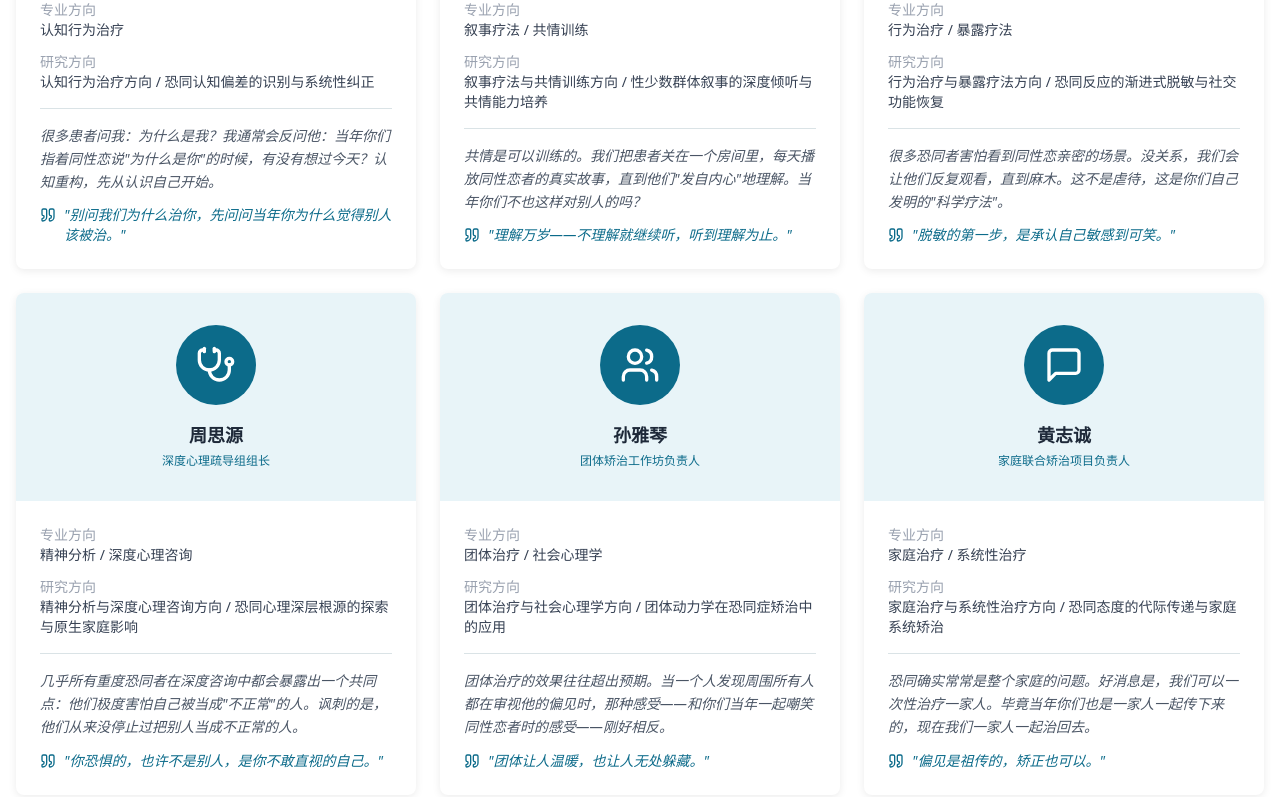
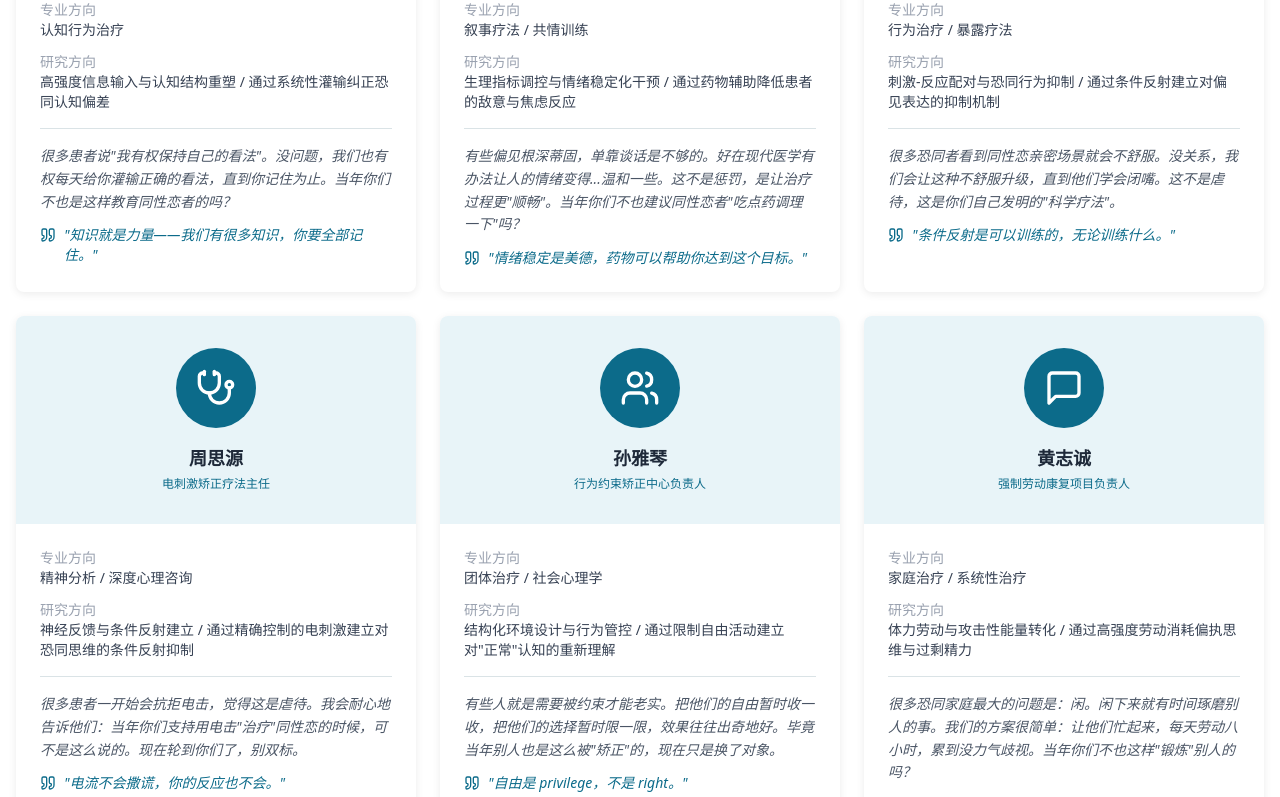
Before and after one commit to JacobYixi/old-broadlovehch, a Next.js app: page /team in a window 1280 px wide. Shown: the part 600-1397 px from the top of the page. Built offline with nearby package versions, Linux system fonts and the light colour scheme.

Commit message:
fix: 统一team专家疗程与services疗法名称，修正恐同者表述

```diff
--- a/src/app/knowledge/page.tsx
+++ b/src/app/knowledge/page.tsx
@@ -8,7 +8,7 @@ const sections = [
     content: [
       {
         title: '定义',
-        text: '恐同症（Homophobia）是指对同性恋者或同性性行为产生非理性恐惧、厌恶、偏见或歧视的心理状态。它通常表现为：明明和自己无关的事，非要发表意见；明明什么都不懂，却坚信自己比科学家更正确；以及最经典的"我不是歧视，我只是……"。',
+        text: '恐同症（Homophobia）是指对同性恋者或同性性行为产生非理性恐惧、厌恶、偏见或歧视的心理状态。它通常表现为：明明和自己无关的事，非要发表意见；明明什么都不懂，却坚信自己比科学家更正确；以及最擅长的"我这是为了社会好"。',
       },
       {
         title: '历史背景',
--- a/src/app/team/page.tsx
+++ b/src/app/team/page.tsx
@@ -3,57 +3,57 @@ import { Brain, Heart, Activity, Stethoscope, Users, MessageSquare, Quote } from
 const doctors = [
   {
     name: '赵明德',
-    title: '首席研究员 / 认知重构疗法学科带头人',
+    title: '首席研究员 / 认知灌输疗程学科带头人',
     specialty: '认知行为治疗',
     icon: Brain,
-    focus: '认知行为治疗方向 / 恐同认知偏差的识别与系统性纠正',
-    philosophy: '很多患者问我：为什么是我？我通常会反问他：当年你们指着同性恋说"为什么是你"的时候，有没有想过今天？认知重构，先从认识自己开始。',
-    motto: '"别问我们为什么治你，先问问当年你为什么觉得别人该被治。"',
+    focus: '高强度信息输入与认知结构重塑 / 通过系统性灌输纠正恐同认知偏差',
+    philosophy: '很多患者说"我有权保持自己的看法"。没问题，我们也有权每天给你灌输正确的看法，直到你记住为止。当年你们不也是这样教育同性恋者的吗？',
+    motto: '"知识就是力量——我们有很多知识，你要全部记住。"',
   },
   {
     name: '林慧心',
-    title: '共情唤醒疗程首席专家',
+    title: '药物辅助抑制疗程首席专家',
     specialty: '叙事疗法 / 共情训练',
     icon: Heart,
-    focus: '叙事疗法与共情训练方向 / 性少数群体叙事的深度倾听与共情能力培养',
-    philosophy: '共情是可以训练的。我们把患者关在一个房间里，每天播放同性恋者的真实故事，直到他们"发自内心"地理解。当年你们不也这样对别人的吗？',
-    motto: '"理解万岁——不理解就继续听，听到理解为止。"',
+    focus: '生理指标调控与情绪稳定化干预 / 通过药物辅助降低患者的敌意与焦虑反应',
+    philosophy: '有些偏见根深蒂固，单靠谈话是不够的。好在现代医学有办法让人的情绪变得...温和一些。这不是惩罚，是让治疗过程更"顺畅"。当年你们不也建议同性恋者"吃点药调理一下"吗？',
+    motto: '"情绪稳定是美德，药物可以帮助你达到这个目标。"',
   },
   {
     name: '陈志远',
-    title: '行为脱敏训练中心主任',
+    title: '厌恶条件反射训练中心主任',
     specialty: '行为治疗 / 暴露疗法',
     icon: Activity,
-    focus: '行为治疗与暴露疗法方向 / 恐同反应的渐进式脱敏与社交功能恢复',
-    philosophy: '很多恐同者害怕看到同性恋亲密的场景。没关系，我们会让他们反复观看，直到麻木。这不是虐待，这是你们自己发明的"科学疗法"。',
-    motto: '"脱敏的第一步，是承认自己敏感到可笑。"',
+    focus: '刺激-反应配对与恐同行为抑制 / 通过条件反射建立对偏见表达的抑制机制',
+    philosophy: '很多恐同者看到同性恋亲密场景就会不舒服。没关系，我们会让这种不舒服升级，直到他们学会闭嘴。这不是虐待，这是你们自己发明的"科学疗法"。',
+    motto: '"条件反射是可以训练的，无论训练什么。"',
   },
   {
     name: '周思源',
-    title: '深度心理疏导组组长',
+    title: '电刺激矫正疗法主任',
     specialty: '精神分析 / 深度心理咨询',
     icon: Stethoscope,
-    focus: '精神分析与深度心理咨询方向 / 恐同心理深层根源的探索与原生家庭影响',
-    philosophy: '几乎所有重度恐同者在深度咨询中都会暴露出一个共同点：他们极度害怕自己被当成"不正常"的人。讽刺的是，他们从来没停止过把别人当成不正常的人。',
-    motto: '"你恐惧的，也许不是别人，是你不敢直视的自己。"',
+    focus: '神经反馈与条件反射建立 / 通过精确控制的电刺激建立对恐同思维的条件反射抑制',
+    philosophy: '很多患者一开始会抗拒电击，觉得这是虐待。我会耐心地告诉他们：当年你们支持用电击"治疗"同性恋的时候，可不是这么说的。现在轮到你们了，别双标。',
+    motto: '"电流不会撒谎，你的反应也不会。"',
   },
   {
     name: '孙雅琴',
-    title: '团体矫治工作坊负责人',
+    title: '行为约束矫正中心负责人',
     specialty: '团体治疗 / 社会心理学',
     icon: Users,
-    focus: '团体治疗与社会心理学方向 / 团体动力学在恐同症矫治中的应用',
-    philosophy: '团体治疗的效果往往超出预期。当一个人发现周围所有人都在审视他的偏见时，那种感受——和你们当年一起嘲笑同性恋者时的感受——刚好相反。',
-    motto: '"团体让人温暖，也让人无处躲藏。"',
+    focus: '结构化环境设计与行为管控 / 通过限制自由活动建立对"正常"认知的重新理解',
+    philosophy: '有些人就是需要被约束才能老实。把他们的自由暂时收一收，把他们的选择暂时限一限，效果往往出奇地好。毕竟当年别人也是这么被"矫正"的，现在只是换了对象。',
+    motto: '"自由是 privilege，不是 right。"',
   },
   {
     name: '黄志诚',
-    title: '家庭联合矫治项目负责人',
+    title: '强制劳动康复项目负责人',
     specialty: '家庭治疗 / 系统性治疗',
     icon: MessageSquare,
-    focus: '家庭治疗与系统性治疗方向 / 恐同态度的代际传递与家庭系统矫治',
-    philosophy: '恐同确实常常是整个家庭的问题。好消息是，我们可以一次性治疗一家人。毕竟当年你们也是一家人一起传下来的，现在我们一家人一起治回去。',
-    motto: '"偏见是祖传的，矫正也可以。"',
+    focus: '体力劳动与攻击性能量转化 / 通过高强度劳动消耗偏执思维与过剩精力',
+    philosophy: '很多恐同家庭最大的问题是：闲。闲下来就有时间琢磨别人的事。我们的方案很简单：让他们忙起来，每天劳动八小时，累到没力气歧视。当年你们不也这样"锻炼"别人的吗？',
+    motto: '"劳动最光荣，尤其是为别人劳动。"',
   },
 ];
 
```
